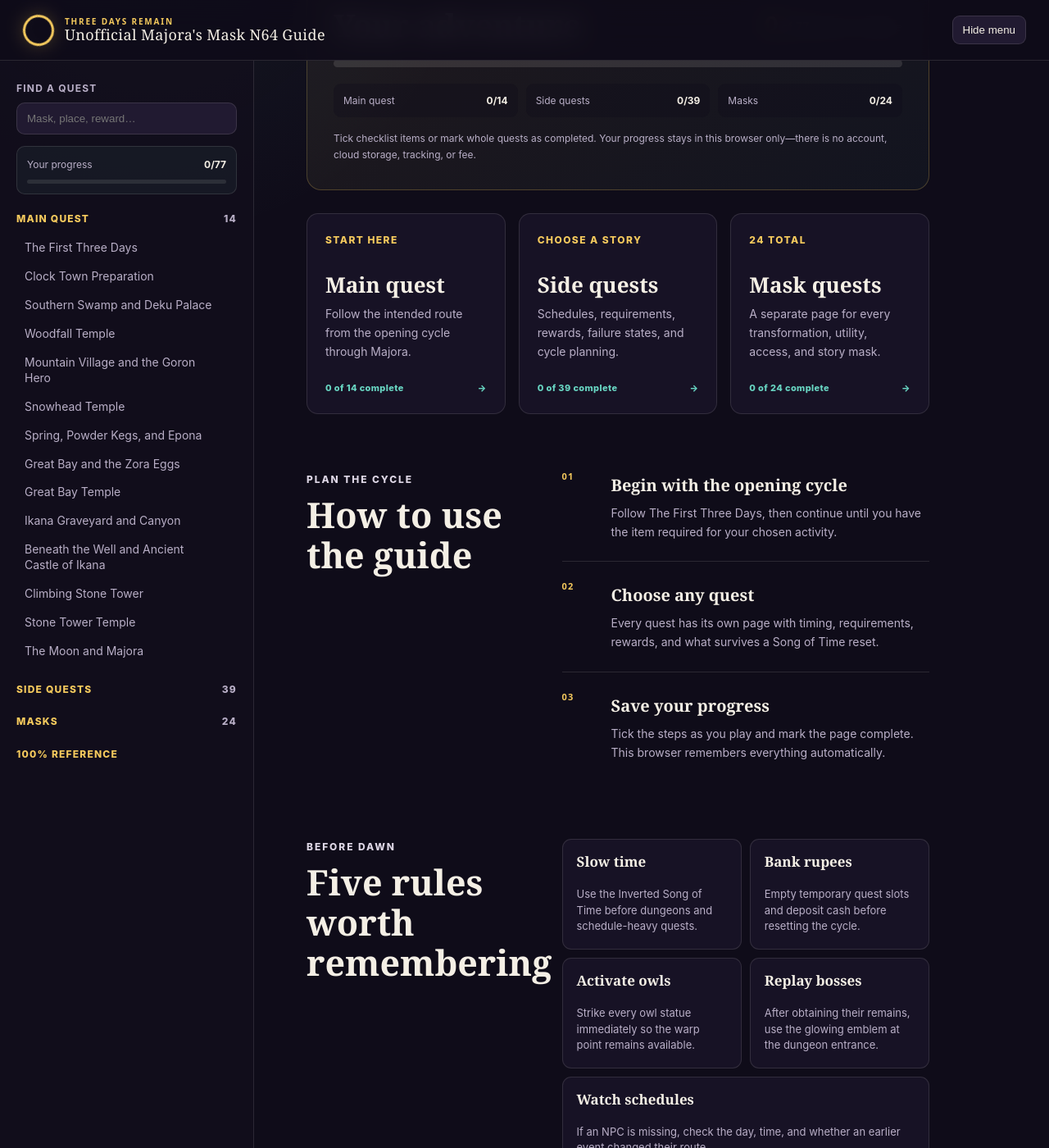
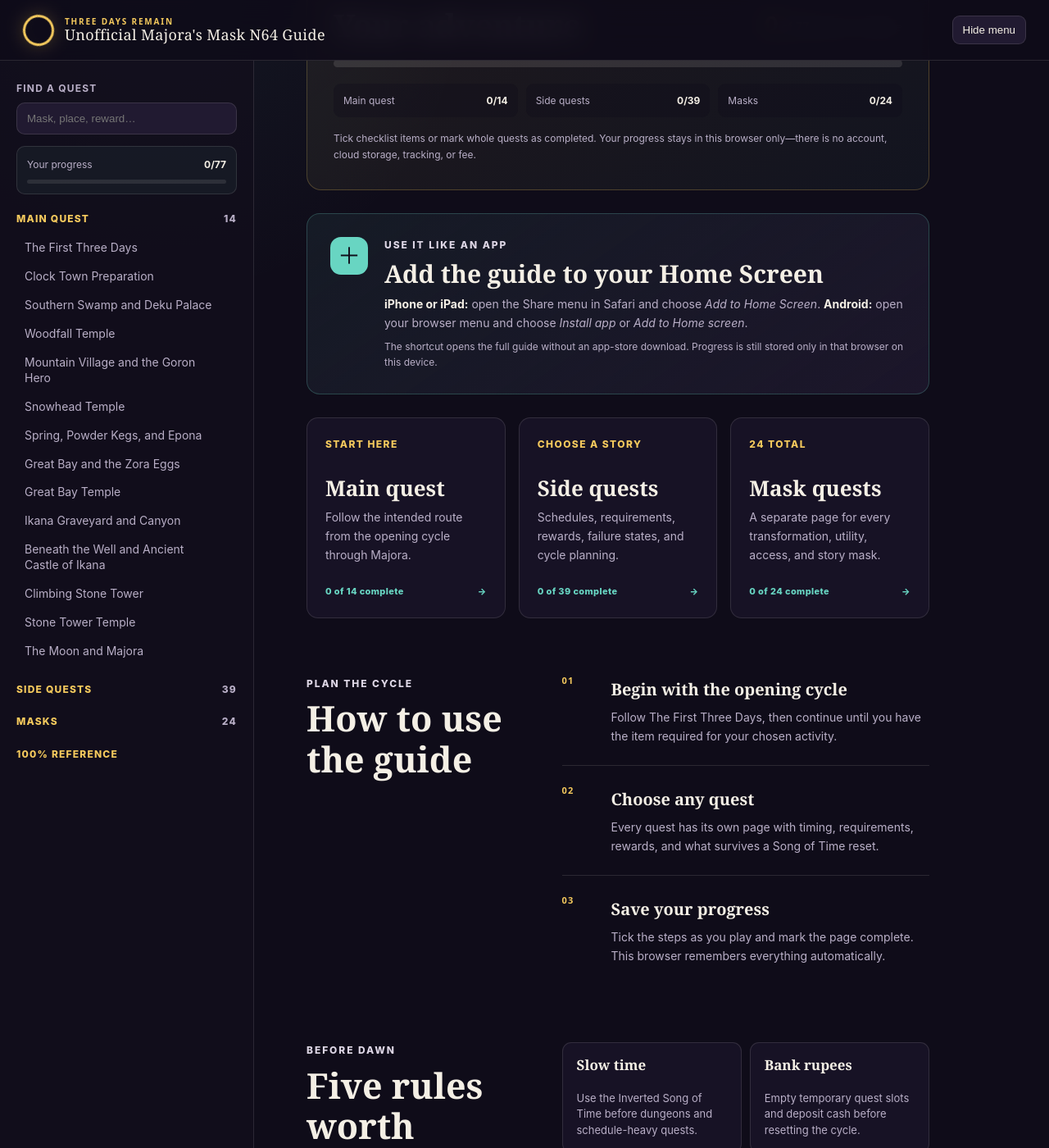
Before and after one commit to johnsandstrom1205-creator/Majoras-mask-n64-guide, a Jekyll site: the page built from docs/index.md, in a window 1280 px wide and 1400 px high, scrolled down 858 px. Shown: the whole window at 82% size. Built offline with Jekyll 4.4.1, drawn with Linux system fonts in a browser that asks for light colours.

Commit message:
Add Home Screen installation guidance

```diff
--- a/docs/_layouts/default.html
+++ b/docs/_layouts/default.html
@@ -2,8 +2,12 @@
 <html lang="en">
   <head>
     <meta charset="utf-8">
-    <meta name="viewport" content="width=device-width, initial-scale=1">
+    <meta name="viewport" content="width=device-width, initial-scale=1, viewport-fit=cover">
     <meta name="theme-color" content="#171225">
+    <meta name="mobile-web-app-capable" content="yes">
+    <meta name="apple-mobile-web-app-capable" content="yes">
+    <meta name="apple-mobile-web-app-status-bar-style" content="black-translucent">
+    <meta name="apple-mobile-web-app-title" content="MM N64 Guide">
     <title>{% if page.url == '/' %}{{ site.title }}{% elsif page.title %}{{ page.title }} · {{ site.title }}{% else %}{{ site.title }}{% endif %}</title>
     <meta name="description" content="{{ page.summary | default: site.description | escape }}">
     <link rel="stylesheet" href="{{ '/assets/style.css' | relative_url }}">
--- a/docs/assets/style.css
+++ b/docs/assets/style.css
@@ -111,6 +111,12 @@
 .progress-breakdown > div { display: flex; justify-content: space-between; gap: 10px; padding: 11px 12px; border-radius: 9px; background: rgba(15,12,25,.36); color: var(--muted); font-size: 12px; }
 .progress-breakdown strong { color: var(--ink); }
 .storage-note { margin: 16px 0 0 !important; color: var(--muted) !important; font-size: 12px !important; }
+.install-card { display: grid; grid-template-columns: auto minmax(0,1fr); gap: 20px; align-items: start; margin: 0 0 28px; padding: clamp(20px,4vw,28px); border: 1px solid rgba(104,213,194,.24); border-radius: 16px; background: linear-gradient(145deg,rgba(104,213,194,.075),rgba(33,26,49,.72)); }
+.install-mark { width: 46px; height: 46px; display: grid; place-items: center; color: var(--night); border-radius: 13px; background: var(--teal); font-size: 28px; font-weight: 500; line-height: 1; }
+.install-card h2 { margin: 0 0 9px; font-size: clamp(23px,3vw,30px); }
+.install-card > div:last-child > p:not(.eyebrow) { margin: 0; color: var(--muted); font-size: 14px; line-height: 1.6; }
+.install-card strong { color: var(--ink); }
+.install-card .install-note { margin-top: 8px !important; font-size: 12px !important; }
 .category-grid { display: grid; grid-template-columns: repeat(3,1fr); gap: 16px; margin: 24px 0 45px; }
 .category-card { min-height: 225px; display: flex; flex-direction: column; padding: 22px; color: var(--ink); text-decoration: none; background: var(--panel); border: 1px solid var(--line); border-radius: var(--radius); transition: transform .18s ease, border-color .18s ease; }
 .category-card:hover { color: var(--ink); transform: translateY(-3px); border-color: rgba(244,201,93,.45); }
@@ -183,6 +189,8 @@
   .progress-heading { display: block; }
   .progress-heading > p { margin-top: 12px; }
   .progress-breakdown { grid-template-columns: 1fr; }
+  .install-card { grid-template-columns: 1fr; gap: 14px; }
+  .install-mark { width: 40px; height: 40px; border-radius: 11px; font-size: 24px; }
   .home-section { display: block; margin: 54px 0; }
   .section-heading { margin-bottom: 28px; }
   .principle-grid { grid-template-columns: 1fr; }
--- a/docs/index.md
+++ b/docs/index.md
@@ -44,6 +44,16 @@
   </div>
   <p class="storage-note">Tick checklist items or mark whole quests as completed. Your progress stays in this browser only—there is no account, cloud storage, tracking, or fee.</p>
 </section>
+
+<aside class="install-card" aria-labelledby="install-title">
+  <div class="install-mark" aria-hidden="true">＋</div>
+  <div>
+    <p class="eyebrow">Use it like an app</p>
+    <h2 id="install-title">Add the guide to your Home Screen</h2>
+    <p><strong>iPhone or iPad:</strong> open the Share menu in Safari and choose <em>Add to Home Screen</em>. <strong>Android:</strong> open your browser menu and choose <em>Install app</em> or <em>Add to Home screen</em>.</p>
+    <p class="install-note">The shortcut opens the full guide without an app-store download. Progress is still stored only in that browser on this device.</p>
+  </div>
+</aside>
 
 <div class="category-grid" aria-label="Guide sections">
   <a class="category-card" href="{{ '/main-quest/the-first-three-days/' | relative_url }}">
```
